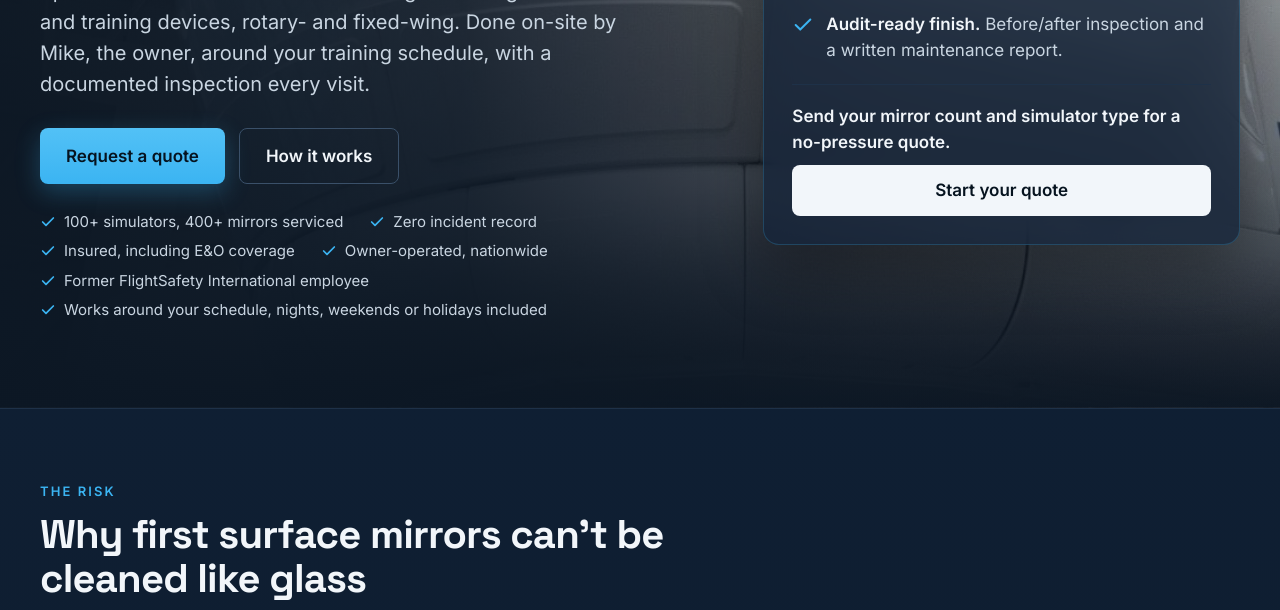
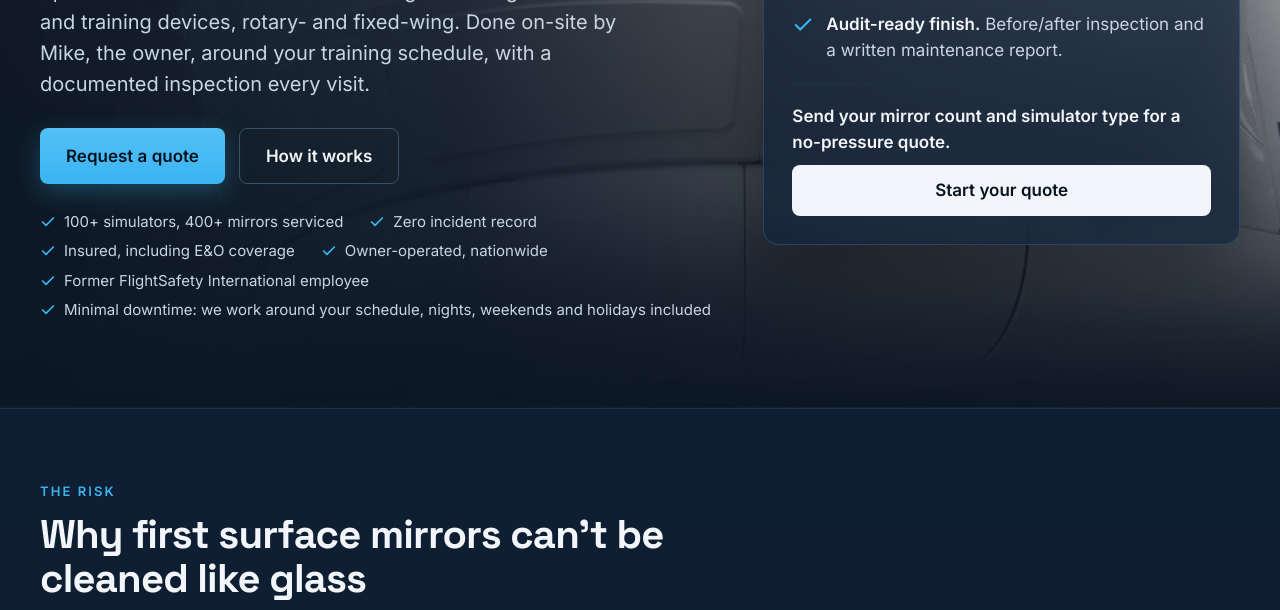
Before and after one commit to JonAponte/clearsky-website, a plain HTML site: page index.html in a window 1280 px wide. Shown: the part 487-1097 px from the top of the page. Drawn offline with Linux system fonts and the light colour scheme.

Commit message:
Trust row: lead the scheduling line with the downtime goal
Co-Authored-By: Claude Fable 5.1 <noreply@anthropic.com>
Claude-Session: https://claude.ai/code/session_01TsEQD5AXFeAQydeirsjsKE

```diff
--- a/index.html
+++ b/index.html
@@ -60,7 +60,7 @@
           <li style="display: flex; align-items: center; gap: 8px"><svg aria-hidden="true" width="16" height="16" viewBox="0 0 24 24" fill="none" stroke="#3BB4F2" stroke-width="2.6" stroke-linecap="round" stroke-linejoin="round" style="flex-shrink: 0"><path d="M20 6 9 17l-5-5"></path></svg>Insured, including E&amp;O coverage</li>
           <li style="display: flex; align-items: center; gap: 8px"><svg aria-hidden="true" width="16" height="16" viewBox="0 0 24 24" fill="none" stroke="#3BB4F2" stroke-width="2.6" stroke-linecap="round" stroke-linejoin="round" style="flex-shrink: 0"><path d="M20 6 9 17l-5-5"></path></svg>Owner-operated, nationwide</li>
           <li style="display: flex; align-items: center; gap: 8px"><svg aria-hidden="true" width="16" height="16" viewBox="0 0 24 24" fill="none" stroke="#3BB4F2" stroke-width="2.6" stroke-linecap="round" stroke-linejoin="round" style="flex-shrink: 0"><path d="M20 6 9 17l-5-5"></path></svg>Former FlightSafety International employee</li>
-          <li style="display: flex; align-items: center; gap: 8px"><svg aria-hidden="true" width="16" height="16" viewBox="0 0 24 24" fill="none" stroke="#3BB4F2" stroke-width="2.6" stroke-linecap="round" stroke-linejoin="round" style="flex-shrink: 0"><path d="M20 6 9 17l-5-5"></path></svg>Works around your schedule, nights, weekends or holidays included</li>
+          <li style="display: flex; align-items: center; gap: 8px"><svg aria-hidden="true" width="16" height="16" viewBox="0 0 24 24" fill="none" stroke="#3BB4F2" stroke-width="2.6" stroke-linecap="round" stroke-linejoin="round" style="flex-shrink: 0"><path d="M20 6 9 17l-5-5"></path></svg>Minimal downtime: we work around your schedule, nights, weekends and holidays included</li>
         </ul>
       </div>
       <div style="grid-column: span 5; min-width: 0">
```
